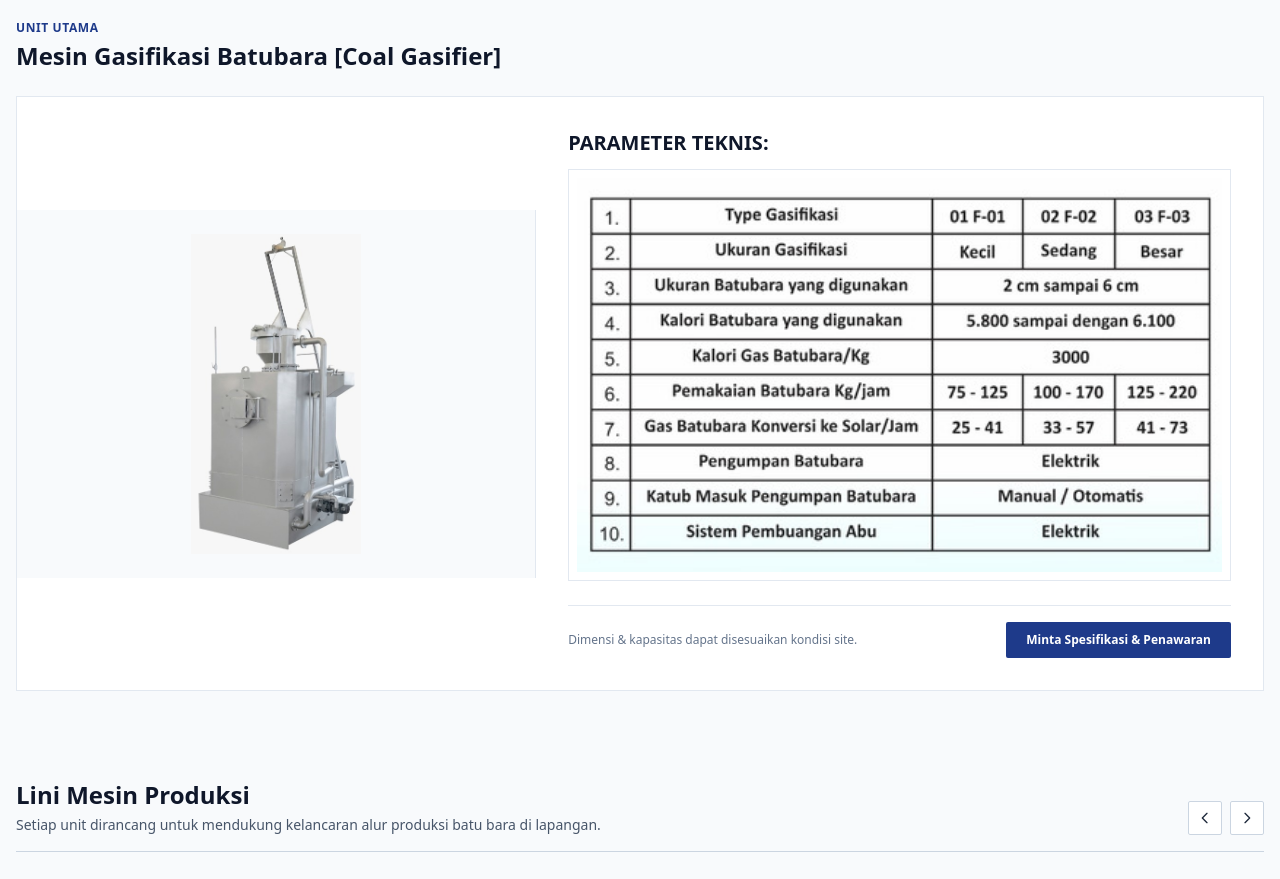
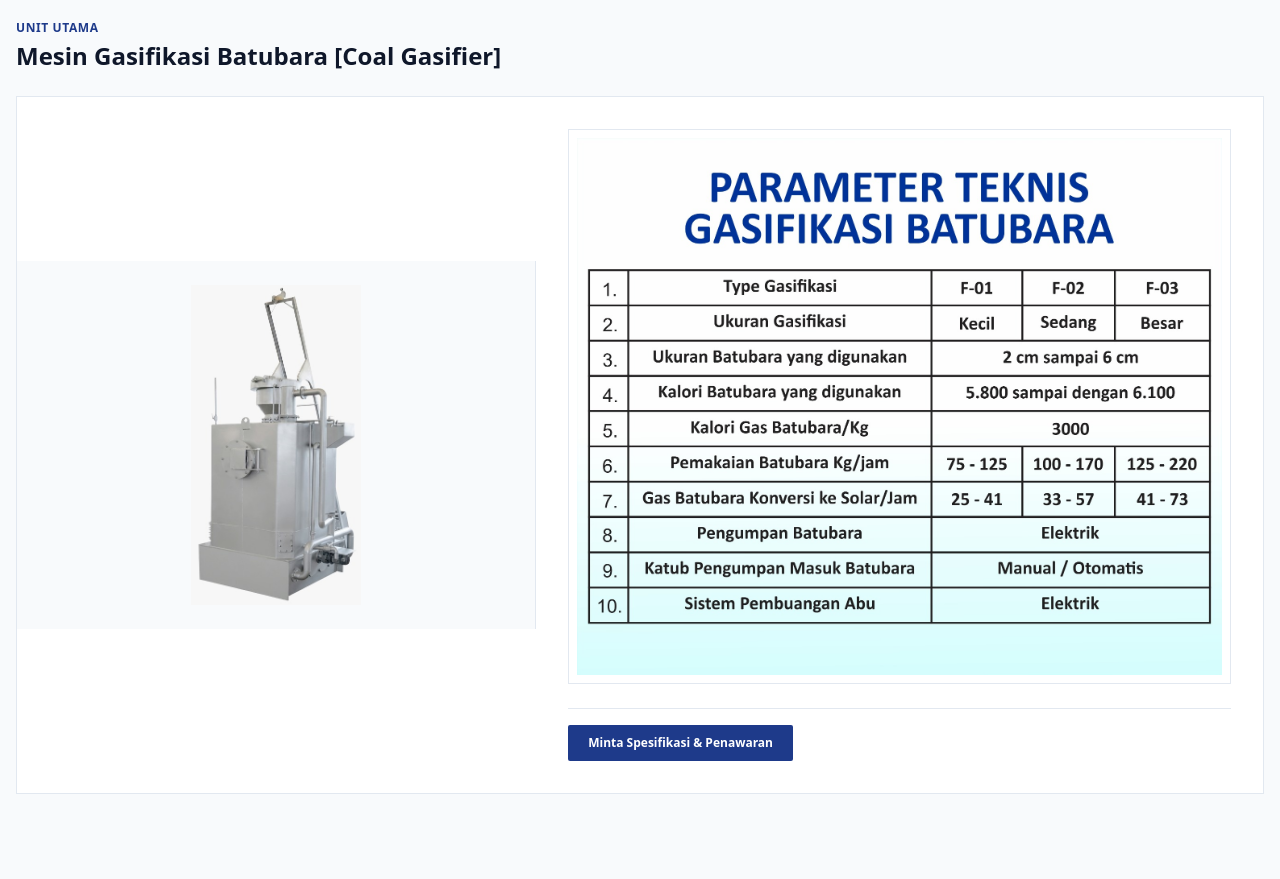
Before and after one commit to Detroit01/bintangtimurmandiri, a plain HTML site: page index.html in a window 1280 px wide. Shown: the part 1120-1999 px from the top of the page. Drawn offline with nearby package versions, Linux system fonts and the light colour scheme.

Commit message:
perubahan dibagian mesin gasifikasi

```diff
--- a/index.html
+++ b/index.html
@@ -148,14 +148,12 @@
             <!-- Tabel Parameter -->
             <div class="lg:col-span-7 p-6 sm:p-8 flex flex-col justify-between">
                 <div>
-                    <h3 data-i18n="feat_param_title" class="text-xl font-bold text-slate-900 mb-3">PARAMETER TEKNIS:</h3>
                     <div class="border border-slate-200 mb-6 bg-white p-2 overflow-x-auto">
-                        <img src="assets/foto-batubara/tabel_gasifikasi.jpg" alt="Tabel Parameter Teknis Gasifikasi" class="w-full h-auto object-contain">
+                        <img src="assets/foto-batubara/parameter_teknis_batubara_gasifikasi.jpg" alt="Tabel Parameter Teknis Gasifikasi" class="w-full h-auto object-contain">
                     </div>
                 </div>
 
                 <div class="pt-4 border-t border-slate-200 flex flex-wrap items-center justify-between gap-4">
-                    <span data-i18n="feat_note" class="text-xs text-slate-500">Dimensi & kapasitas dapat disesuaikan kondisi site.</span>
                     <a id="wa-featured" href="https://wa.me/6281933666680?text=Halo,%20saya%20ingin%20tanya%20spesifikasi%20Mesin%20Gasifikasi%20Batubara" target="_blank" rel="noopener noreferrer" data-i18n="feat_cta" class="bg-blue-900 hover:bg-blue-800 text-white font-semibold text-xs px-5 py-2.5 rounded-sm transition">
                         Minta Spesifikasi & Penawaran
                     </a>
```
Also changed, not shown: assets/foto-batubara/parameter_teknis_batubara_gasifikasi.jpg (added).
